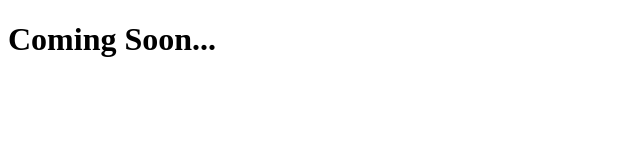
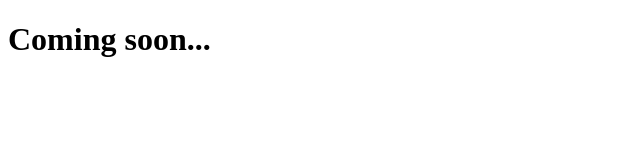
Before and after one commit to src6/sadikur.cc, a plain HTML site: page index.html in a window 1280 px wide. Shown: the full height of the page, 0-640 px from the left. Drawn offline with Linux system fonts and the light colour scheme.

Commit message:
Modify boilerplate

```diff
--- a/index.html
+++ b/index.html
@@ -2,9 +2,10 @@
 <html lang="en">
 <head>
 	<meta charset="UTF-8">
+	<meta name="viewport" content="width=device-width, initial-scale=1.0">
 	<title>Sadikur Chowdhury</title>
 </head>
 <body>
-		<h1>Coming Soon...</h1>
+	<h1>Coming soon...</h1>
 </body>
 </html>
```
Lines whose indentation alone changed are shown as unchanged.
